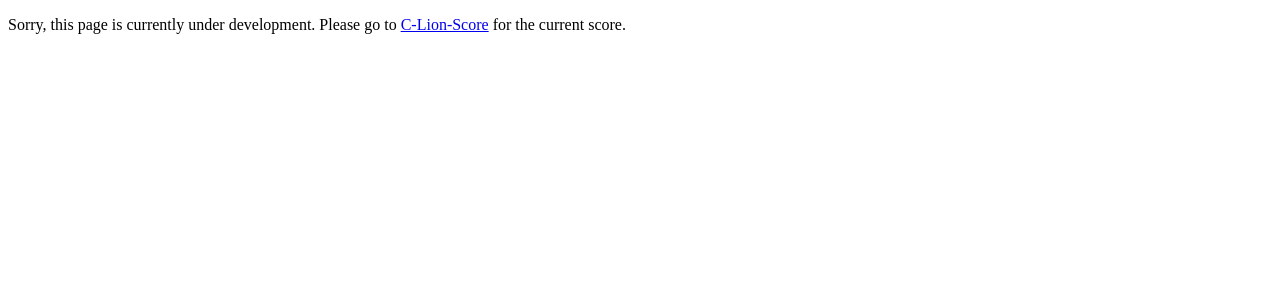
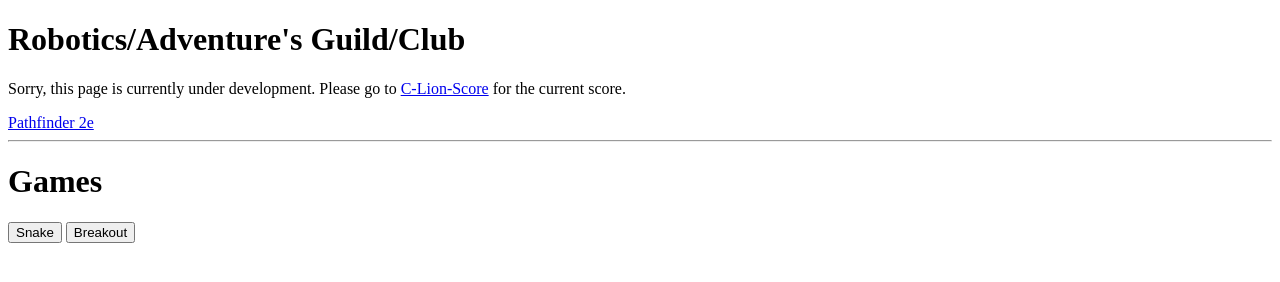
Before and after one commit to 8-HeadedHydra/8-HeadedHydra.github.io, a plain HTML site: page index.html in a window 1280 px wide. Drawn offline with Linux system fonts and the light colour scheme.

Commit message:
Update index.html

```diff
--- a/index.html
+++ b/index.html
@@ -4,6 +4,13 @@
     <title>Under Development</title>
   </head>
   <body>
+    <h1>Robotics/Adventure's Guild/Club</h1>
     <p>Sorry, this page is currently under development. Please go to <a href="https://8-headedhydra.github.io/C-Lion-Score">C-Lion-Score</a> for the current score.</p>
+    <a href="https://pathbuilder2e.com/">Pathfinder 2e</a>
+    <hr>
+    <h1>Games</h1>
+    <button id="snake">Snake</button>
+    <button id="breakout">Breakout</button>
+    <script src="script.js"></script>
   </body>
 </html>
```
